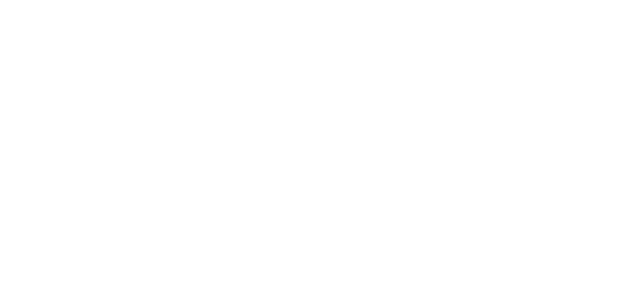
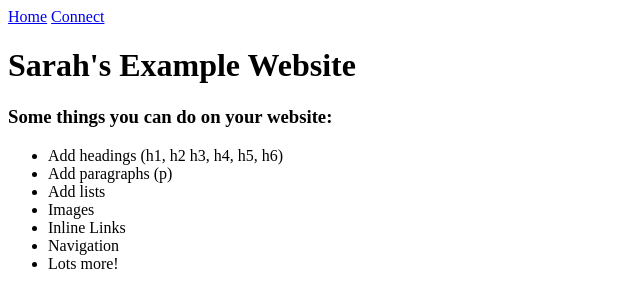
Before and after one commit to sarahesbie/example-html-css-website, a plain HTML site: page index.html in a window 1280 px wide. Shown: the whole page, without its empty margins (0-640 px from the left). Drawn offline with Linux system fonts and the light colour scheme.

Commit message:
added content and navigation to index page

```diff
--- a/index.html
+++ b/index.html
@@ -1,12 +1,25 @@
-<!doctype html>
+<!DOCTYPE html>
 <html>
+  <head>
+    <title>Sarah's Example Website</title>
+    <link rel="stylesheet" href="main.css" />
+  </head>
 
-<head>
-  <link rel="stylesheet" href="main.css">
-</head>
-
-<body>
-
-</body>
-
+  <body>
+    <nav>
+      <a href="./index.html">Home</a>
+      <a href="./connect.html">Connect</a>
+    </nav>
+    <h1>Sarah's Example Website</h1>
+    <h3>Some things you can do on your website:</h3>
+    <ul>
+      <li>Add headings (h1, h2 h3, h4, h5, h6)</li>
+      <li>Add paragraphs (p)</li>
+      <li>Add lists</li>
+      <li>Images</li>
+      <li>Inline Links</li>
+      <li>Navigation</li>
+      <li>Lots more!</li>
+    </ul>
+  </body>
 </html>
```
